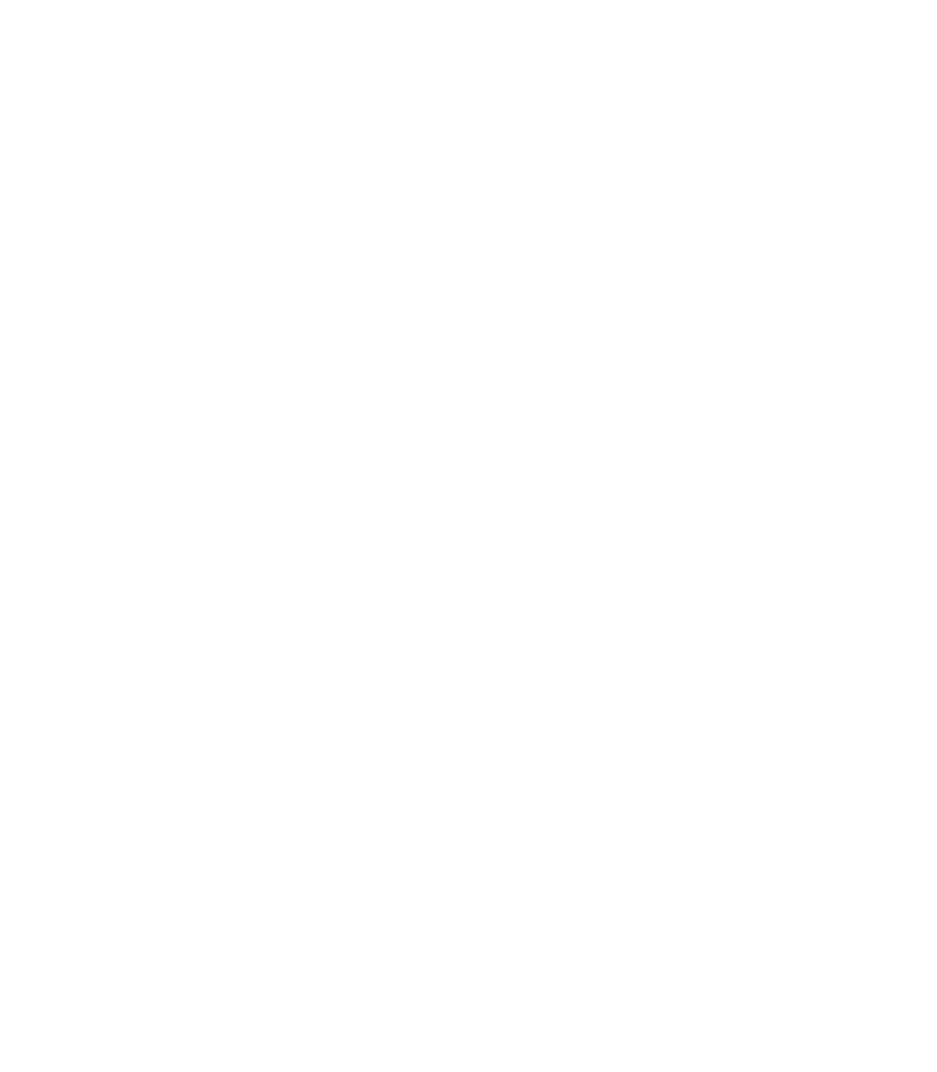
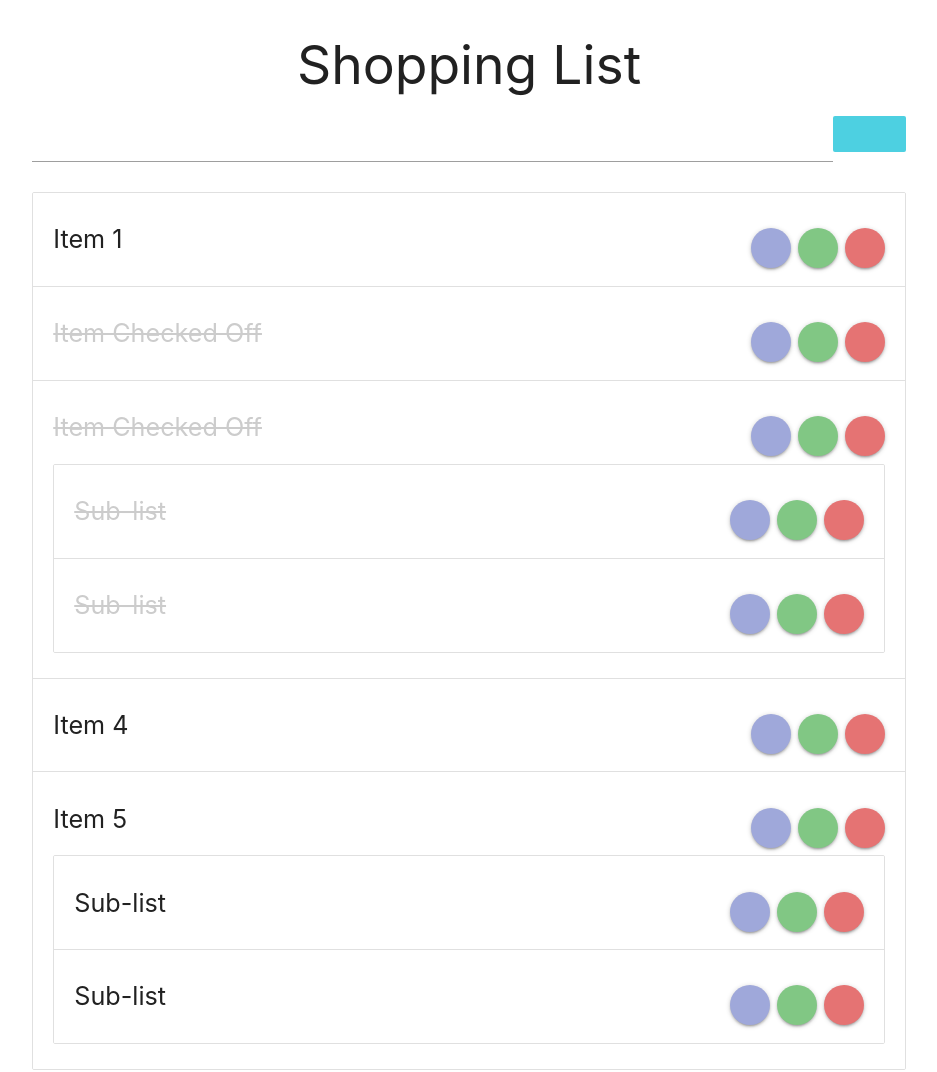
Before and after one commit to andypyle/jquery-shopping-list, a plain HTML site: page index.html in a window 1280 px wide. Shown: the whole page, without its empty margins (171-1108 px from the left). Before the commit the page ends 800 px from the top, so only its background shows below. Drawn offline with nearby package versions, Linux system fonts and the light colour scheme.

Commit message:
Basic layout and buttons implemented.

```diff
--- a/css/style.css
+++ b/css/style.css
@@ -0,0 +1,4 @@
+.done {
+	color: #CCC;
+	text-decoration: line-through;
+}
--- a/index.html
+++ b/index.html
@@ -12,7 +12,119 @@
 	<link rel="stylesheet" href="css/style.css">
 </head>
 <body>
+	<header class="container">
+		<div class="col s12">
+			<h2 class="header center-align">Shopping List</h2>
+		</div>
+	</header>
 
+	<main class="container">
+		<section>
+			<div class="row input-field">
+				<div class="col s12">
+					<input type="text" class="col s10 m11">
+					<a class="white-text btn waves-effect waves-light cyan lighten-2 btn-flat col s2 m1"><i class="mdi-content-add"></i></a>
+				</div>
+
+			</div>
+			<div class="row">
+				<div class="col s12">
+					<ul class="collection shopping-list col s12">
+						<li class="collection-item row">
+							<p class="flow-text">Item 1
+								<span class="right">
+									<a href="#!" class="btn-floating indigo lighten-3"><i class="mdi-av-playlist-add"></i></a>
+									<a href="#!" class="btn-floating green lighten-2"><i class="mdi-navigation-check"></i></a>
+									<a href="#!" class="btn-floating red lighten-2"><i class="mdi-navigation-close"></i></a>
+								</span>
+							</p>
+						</li>
+						<li class="collection-item row">
+							<p class="flow-text done">Item Checked Off
+								<span class="right">
+									<a href="#!" class="btn-floating indigo lighten-3"><i class="mdi-av-playlist-add"></i></a>
+									<a href="#!" class="btn-floating green lighten-2"><i class="mdi-navigation-check"></i></a>
+									<a href="#!" class="btn-floating red lighten-2"><i class="mdi-navigation-close"></i></a>
+								</span>
+							</p>
+						</li>
+						<li class="collection-item row">
+							<p class="flow-text done">Item Checked Off
+								<span class="right">
+									<a href="#!" class="btn-floating indigo lighten-3"><i class="mdi-av-playlist-add"></i></a>
+									<a href="#!" class="btn-floating green lighten-2"><i class="mdi-navigation-check"></i></a>
+									<a href="#!" class="btn-floating red lighten-2"><i class="mdi-navigation-close"></i></a>
+								</span>
+							</p>
+							<ul class="collection">
+								<li class="collection-item">
+									<p class="flow-text done">
+										Sub-list
+										<span class="right">
+											<a href="#!" class="btn-floating indigo lighten-3"><i class="mdi-av-playlist-add"></i></a>
+											<a href="#!" class="btn-floating green lighten-2"><i class="mdi-navigation-check"></i></a>
+											<a href="#!" class="btn-floating red lighten-2"><i class="mdi-navigation-close"></i></a>
+										</span>
+									</p>
+								</li>
+								<li class="collection-item">
+									<p class="flow-text done">
+										Sub-list
+										<span class="right">
+											<a href="#!" class="btn-floating indigo lighten-3"><i class="mdi-av-playlist-add"></i></a>
+											<a href="#!" class="btn-floating green lighten-2"><i class="mdi-navigation-check"></i></a>
+											<a href="#!" class="btn-floating red lighten-2"><i class="mdi-navigation-close"></i></a>
+										</span>
+									</p>
+								</li>
+							</ul>
+						</li>
+						<li class="collection-item row">
+							<p class="flow-text">Item 4
+								<span class="right">
+									<a href="#!" class="btn-floating indigo lighten-3"><i class="mdi-av-playlist-add"></i></a>
+									<a href="#!" class="btn-floating green lighten-2"><i class="mdi-navigation-check"></i></a>
+									<a href="#!" class="btn-floating red lighten-2"><i class="mdi-navigation-close"></i></a>
+								</span>
+							</p>
+						</li>
+						<li class="collection-item row">
+							<p class="flow-text">Item 5
+								<span class="right">
+
+									<a href="#!" class="btn-floating indigo lighten-3"><i class="mdi-av-playlist-add"></i></a>
+									<a href="#!" class="btn-floating green lighten-2"><i class="mdi-navigation-check"></i></a>
+									<a href="#!" class="btn-floating red lighten-2"><i class="mdi-navigation-close"></i></a>
+								</span>
+							</p>
+							<ul class="collection">
+								<li class="collection-item">
+									<p class="flow-text">
+										Sub-list
+										<span class="right">
+											<a href="#!" class="btn-floating indigo lighten-3"><i class="mdi-av-playlist-add"></i></a>
+											<a href="#!" class="btn-floating green lighten-2"><i class="mdi-navigation-check"></i></a>
+											<a href="#!" class="btn-floating red lighten-2"><i class="mdi-navigation-close"></i></a>
+										</span>
+									</p>
+								</li>
+								<li class="collection-item">
+									<p class="flow-text">
+										Sub-list
+										<span class="right">
+											<a href="#!" class="btn-floating indigo lighten-3"><i class="mdi-av-playlist-add"></i></a>
+											<a href="#!" class="btn-floating green lighten-2"><i class="mdi-navigation-check"></i></a>
+											<a href="#!" class="btn-floating red lighten-2"><i class="mdi-navigation-close"></i></a>
+										</span>
+									</p>
+								</li>
+							</ul>
+						</li>
+					</ul>
+				</div>
+			</div>
+		</section>
+	</main>
 
 
 
```
